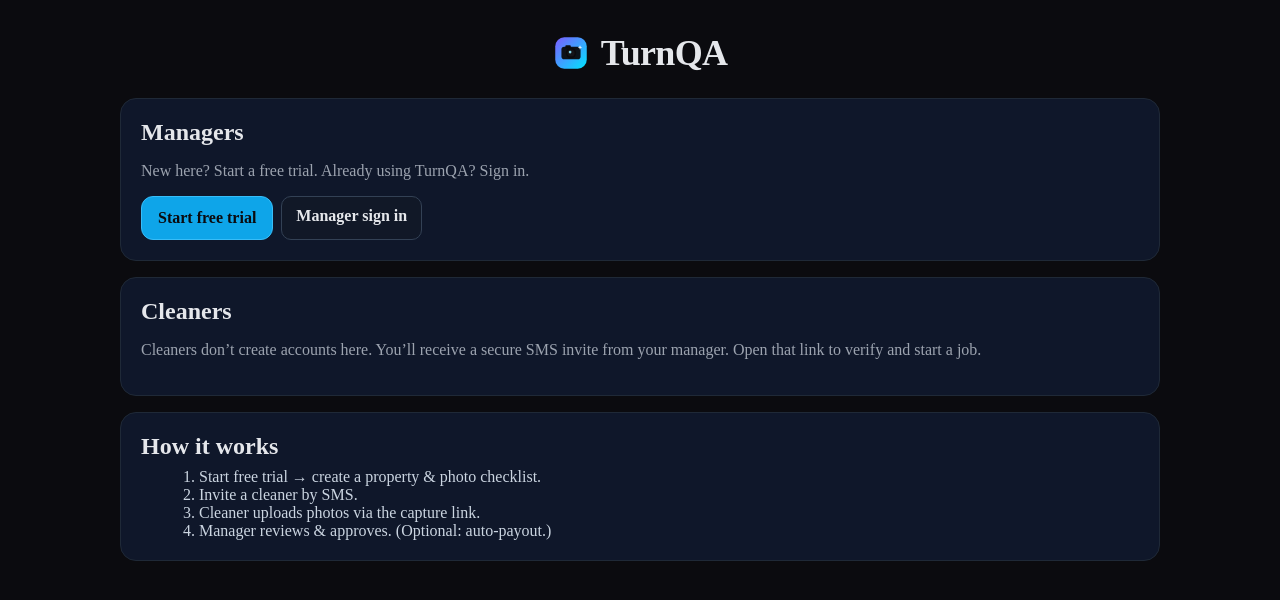
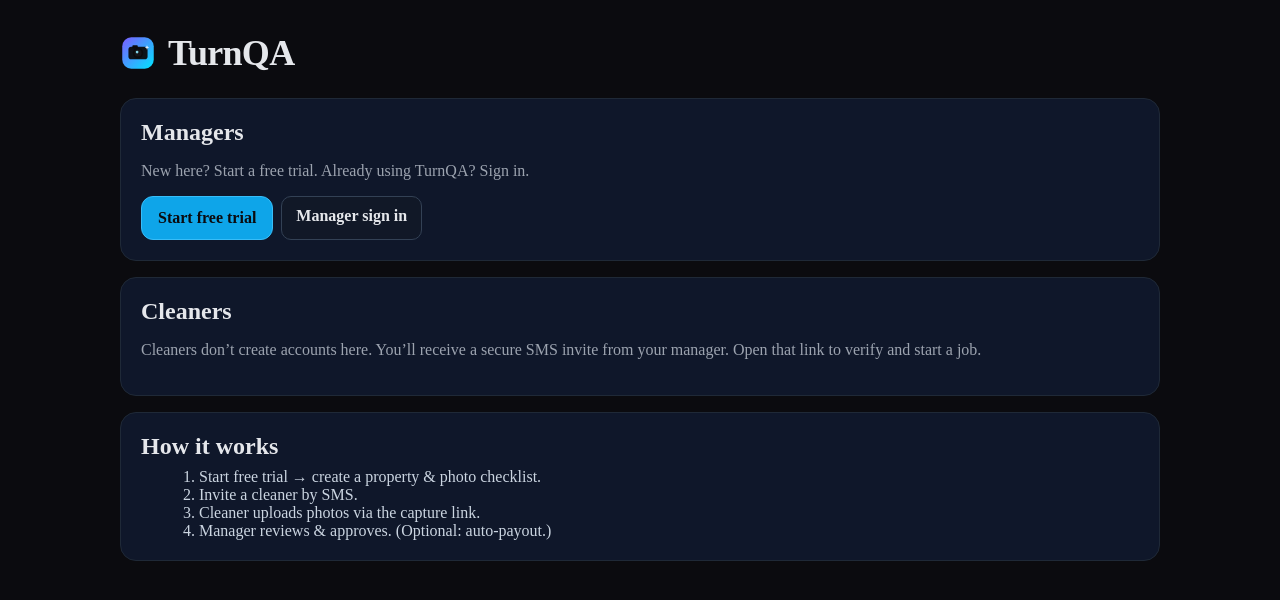
Before and after one commit to dmeadows001/turn-qa, a Next.js app: page / in a window 1280 px wide. Shown: the top 600 px of the page. Built offline with nearby package versions, Linux system fonts and the light colour scheme; no server answers.

Commit message:
Update ChromeDark.js

```diff
--- a/components/ChromeDark.js
+++ b/components/ChromeDark.js
@@ -1,12 +1,22 @@
 // components/ChromeDark.js
 import { ui } from '../lib/theme';
+import UserMenu from './UserMenu';
 
 export default function ChromeDark({ title = 'TurnQA', children, max = 1040 }) {
   return (
     <div style={ui.page}>
       <main style={ui.wrap(max)}>
-        <header style={ui.header}>
+        <header
+          style={{
+            ...ui.header,
+            display: 'flex',
+            alignItems: 'center',
+            justifyContent: 'space-between',
+            gap: 12,
+          }}
+        >
           <div style={ui.title}>{title}</div>
+          <UserMenu />
         </header>
         {children}
       </main>
```
